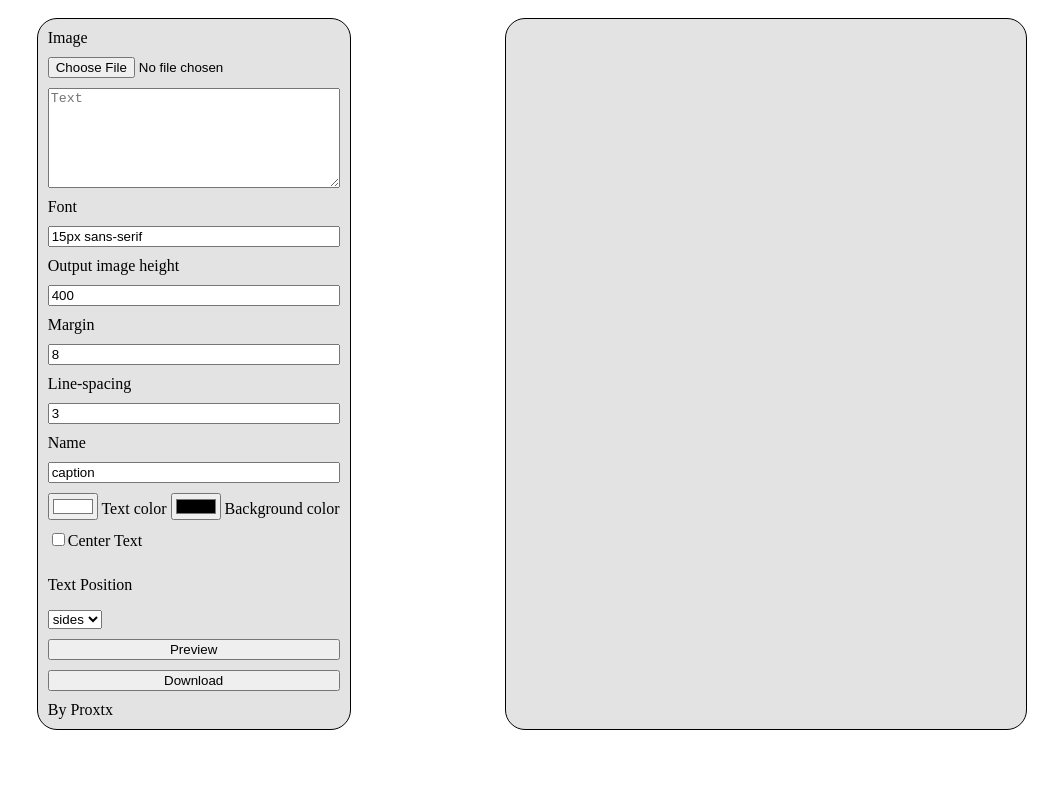
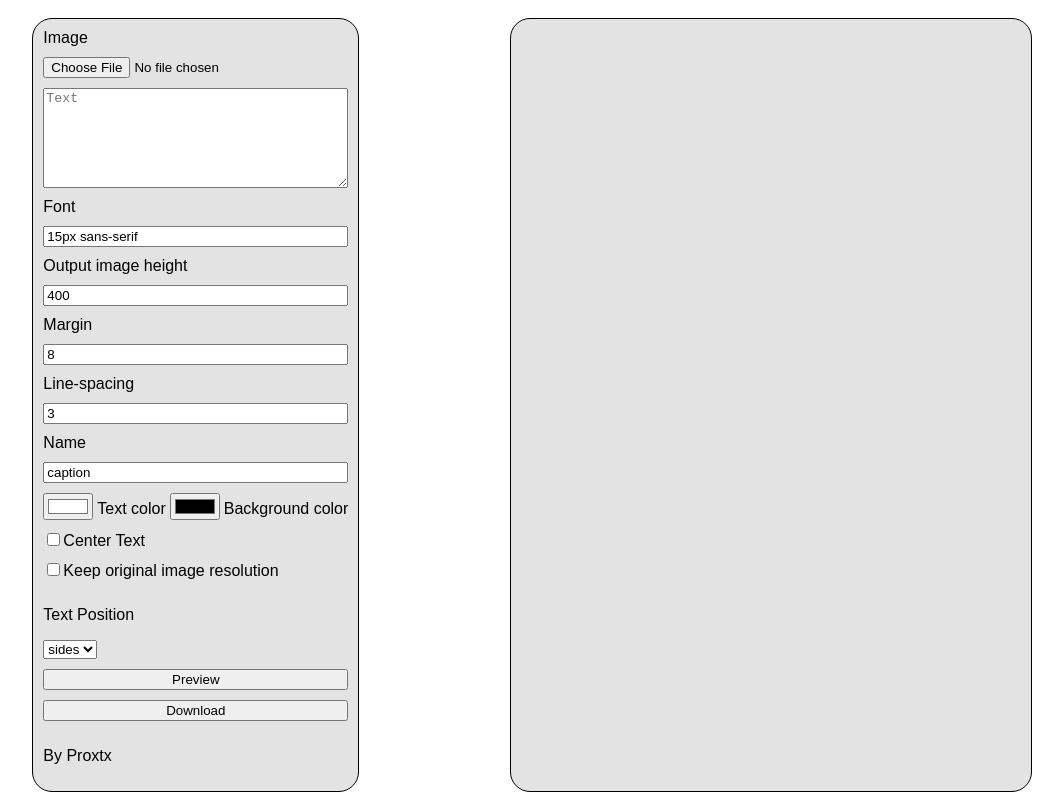
Before and after one commit to Proxtx/caption, a plain HTML site: page index.html in a window 1280 px wide. Shown: the whole page, without its empty margins (116-1179 px from the left). Drawn offline with Linux system fonts and the light colour scheme.

Commit message:
Change default fonts to sans-serif

```diff
--- a/index.html
+++ b/index.html
@@ -9,18 +9,18 @@
   </head>
   <body>
     <div id="optionsWrap" class="wrap">
-      Image
+      <label for="file">Image</label>
       <input type="file" id="file" accept="image/png, image/jpeg"/>
       <textarea id="text" placeholder="Text"></textarea>
-      Font
+      <label for="font">Font</label>
       <input type="text" value="15px sans-serif" id="font" />
-      Output image height
+      <label for="imageHeight">Output image height</label>
       <input type="number" id="imageHeight" value="400" />
-      Margin
+      <label for="margin">Margin</label>
       <input type="number" id="margin" value="8" />
-      Line-spacing
+      <label for="lineSpacing">Line-spacing</label>
       <input type="number" id="lineSpacing" value="3" />
-	  Name
+	  <label for="name">Name</label>
 	  <input type="text" id="name" value="caption" />
       <div>
         <input type="color" value="#ffffff" id="textColor" />
@@ -28,8 +28,8 @@
 		<input type="color" value="#000000" id="backgroundColor" />
 		<label for="backgroundColor">Background color</label>
       </div>
-      <div><input type="checkbox" id="centerText" />Center Text</div>
-
+      <div><input type="checkbox" id="centerText" /><label for="centerText">Center Text</label></div>
+      <div><input type="checkbox" id="keepRes"/><label for="keepRes">Keep original image resolution</label></div>
       <div>
         <p>Text Position</p>
         <select id="textPosition">
@@ -38,13 +38,13 @@
           <option>right</option>
         </select>
       </div>
-      <button id="preview" title="Preview image with selected options">Preview</button>
-      <button id="download" title="Download image and store options">Download</button>
-      By Proxtx
+      <button id="preview" title="Preview image with selected options"><label for="preview">Preview</label></button>
+      <button id="download" title="Download image and store options"><label for="download">Download</label></button>
+      <p>By Proxtx</p>
     </div>
     <div class="wrap">
       <canvas id="canvas"></canvas>
     </div>
-    <script src="main.js" type="module"></script>
+    <script src="main.js"></script>
   </body>
 </html>
--- a/style.css
+++ b/style.css
@@ -28,3 +28,7 @@ body {
 #text {
   height: 100px;
 }
+
+p,label {
+	font-family: sans-serif;
+}
```
